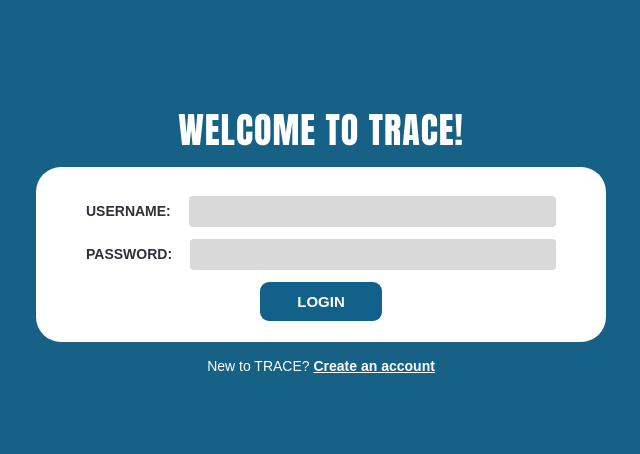
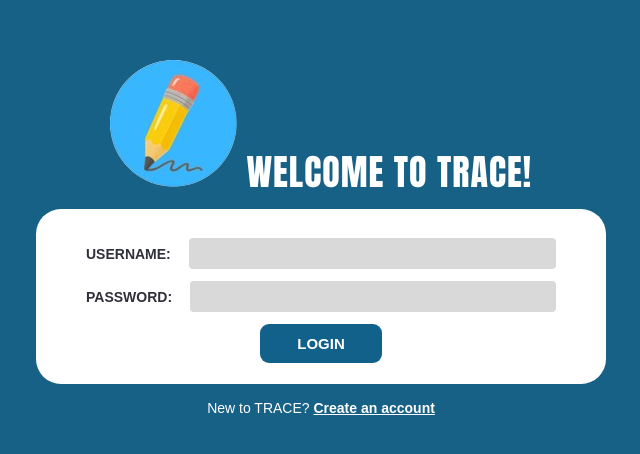
Before and after one commit to Dendi774/TRACE, a plain HTML site: page frontend/index.html in a window 1280 px wide. Shown: the part 162-616 px from the top of the page, without its empty margins (319-959 px from the left). Drawn offline with Linux system fonts and the light colour scheme.

Commit message:
added logo in the login page

```diff
--- a/frontend/index.html
+++ b/frontend/index.html
@@ -12,7 +12,10 @@
 
     <div class="login-page">
 
-        <h1>WELCOME TO TRACE!</h1>
+        <h1>
+            <img src="assets/images/TRACE-removebg-preview.png" alt="Trace Logo" />
+            WELCOME TO TRACE!
+        </h1>
 
         <div class="login-container">
             <form action="#" method="POST" id="loginForm">
```
